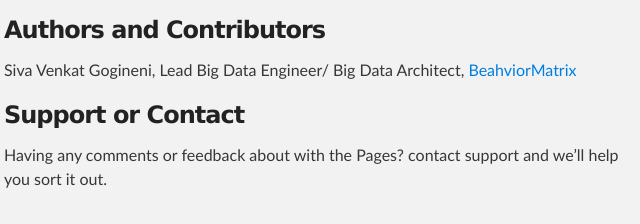
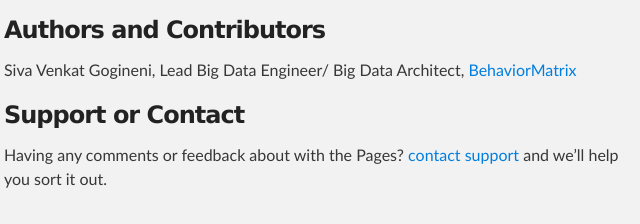
Before and after one commit to sivavenkatgogineni/Kafka, a plain HTML site: page index.html in a window 1280 px wide. Shown: the part 538-762 px from the top of the page, 316-956 px from the left. Drawn offline with Linux system fonts and the light colour scheme.

Commit message:
Create gh-pages branch via GitHub

```diff
--- a/index.html
+++ b/index.html
@@ -53,12 +53,12 @@
 
 <p>Siva Venkat Gogineni,
 Lead Big Data Engineer/ Big Data Architect,
-<a href="http://www.behaviormatrix.com/">BeahviorMatrix</a></p>
+<a href="http://www.behaviormatrix.com/">BehaviorMatrix</a></p>
 
 <h3>
 <a id="support-or-contact" class="anchor" href="#support-or-contact" aria-hidden="true"><span aria-hidden="true" class="octicon octicon-link"></span></a>Support or Contact</h3>
 
-<p>Having any comments or feedback about with the Pages?  contact support and we’ll help you sort it out.</p>
+<p>Having any comments or feedback about with the Pages?  <a href="mailto:gogineni.sivavenkat@gmail.com">contact support</a> and we’ll help you sort it out.</p>
       </section>
     </div>
 
--- a/params.json
+++ b/params.json
@@ -1,6 +1,6 @@
 {
   "name": "Kafka",
   "tagline": "Introduction to kafka",
-  "body": "### Kafka.\r\nKafka is a messaging queue.\r\n\r\n### Prime concepts of kafka:\r\n1. Producer\r\n2. Consumer\r\n3. Brokers\r\n4. Partitions\r\n5. Topics\r\n6. Replication\r\n\r\n\r\n\r\n### Authors and Contributors\r\nSiva Venkat Gogineni,\r\nLead Big Data Engineer/ Big Data Architect,\r\n[BeahviorMatrix](http://www.behaviormatrix.com/)\r\n\r\n### Support or Contact\r\nHaving any comments or feedback about with the Pages?  [contact support](mail:gogineni.sivavenkat@gmail.com) and we’ll help you sort it out.\r\n",
+  "body": "### Kafka.\r\nKafka is a messaging queue.\r\n\r\n### Prime concepts of kafka:\r\n1. Producer\r\n2. Consumer\r\n3. Brokers\r\n4. Partitions\r\n5. Topics\r\n6. Replication\r\n\r\n\r\n\r\n### Authors and Contributors\r\nSiva Venkat Gogineni,\r\nLead Big Data Engineer/ Big Data Architect,\r\n[BehaviorMatrix](http://www.behaviormatrix.com/)\r\n\r\n### Support or Contact\r\nHaving any comments or feedback about with the Pages?  [contact support](mailto:gogineni.sivavenkat@gmail.com) and we’ll help you sort it out.\r\n",
   "note": "Don't delete this file! It's used internally to help with page regeneration."
 }
```
